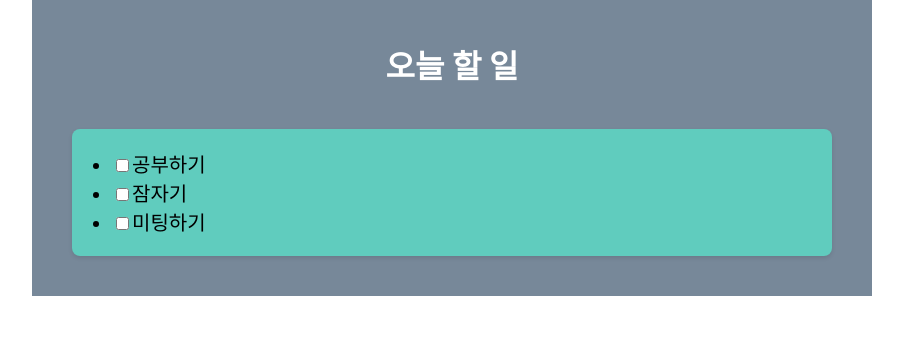
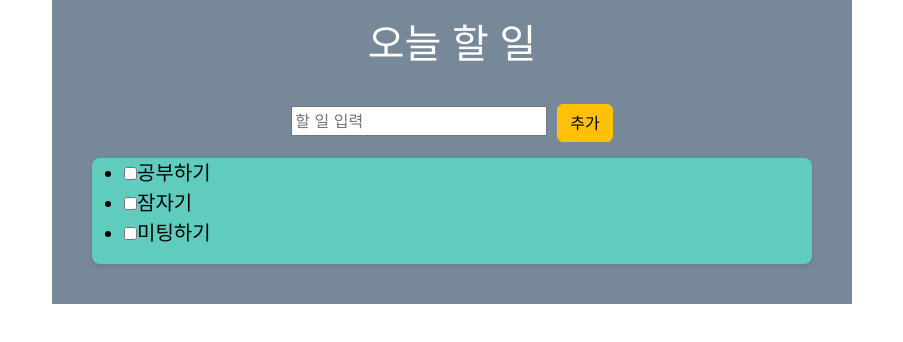
Before and after one commit to Algoruu/ReactExam, a React (Create React App) app in the folder todolist/: page / in a window 1280 px wide. Shown: the top 342 px of the page, without its empty margins (188-1091 px from the left). Built offline with nearby package versions, Linux system fonts and the light colour scheme.

Commit message:
새 게시물 추가

```diff
--- a/todolist/package.json
+++ b/todolist/package.json
@@ -10,7 +10,9 @@
     "@types/node": "^16.18.116",
     "@types/react": "^18.3.12",
     "@types/react-dom": "^18.3.1",
+    "bootstrap": "^5.3.3",
     "react": "^18.3.1",
+    "react-bootstrap": "^2.10.5",
     "react-dom": "^18.3.1",
     "react-scripts": "5.0.1",
     "typescript": "^4.9.5",
--- a/todolist/public/index.html
+++ b/todolist/public/index.html
@@ -24,6 +24,14 @@
       work correctly both with client-side routing and a non-root public URL.
       Learn how to configure a non-root public URL by running `npm run build`.
     -->
+
+    <link
+      rel="stylesheet"
+      href="https://cdn.jsdelivr.net/npm/bootstrap@5.3.2/dist/css/bootstrap.min.css"
+      integrity="sha384-T3c6CoIi6uLrA9TneNEoa7RxnatzjcDSCmG1MXxSR1GAsXEV/Dwwykc2MPK8M2HN"
+      crossorigin="anonymous"
+    />
+
     <title>React App</title>
   </head>
   <body>
--- a/todolist/src/Todolist.tsx
+++ b/todolist/src/Todolist.tsx
@@ -1,4 +1,5 @@
 import React, { useState } from "react";
+import { Button } from 'react-bootstrap';
 
 type Todo = {
     id : number;
@@ -16,6 +17,8 @@ const Todolist : React.FC = () => {
         {id : 3, text : '미팅하기', isChecked : false}
     ]);
 
+    const [newTodo, setNewTodo] = useState<string>('');
+
     const handleCheckedChange = (itemId : number) => {
         setTodos((prevItems) =>
             prevItems.map((item) =>
@@ -24,11 +27,27 @@ const Todolist : React.FC = () => {
         )
     }
 
+    const addTodo = () => {
+        if(newTodo.trim() !== '') {
+            setTodos([...todos, { id : Date.now(), text : newTodo, isChecked : false}])
+            setNewTodo('');
+        }
+    }
+
     return(
         <div>
             <h1>{title}</h1>
             <p></p>
             <div className="container">
+                <div>
+                    <input type="text"
+                        placeholder="할 일 입력"
+                        style={{marginRight : '10px', writingMode : 'horizontal-tb'}}
+                        onChange={(e) => setNewTodo(e.target.value)}
+                    />
+                    <Button variant="warning" onClick={addTodo}>추가</Button>
+                </div>
+                <p></p>
                 <div className="board">
                     <ul>
                         {
```
Also changed, not shown: 1 other file (tests, documents, lock files or other folders).
